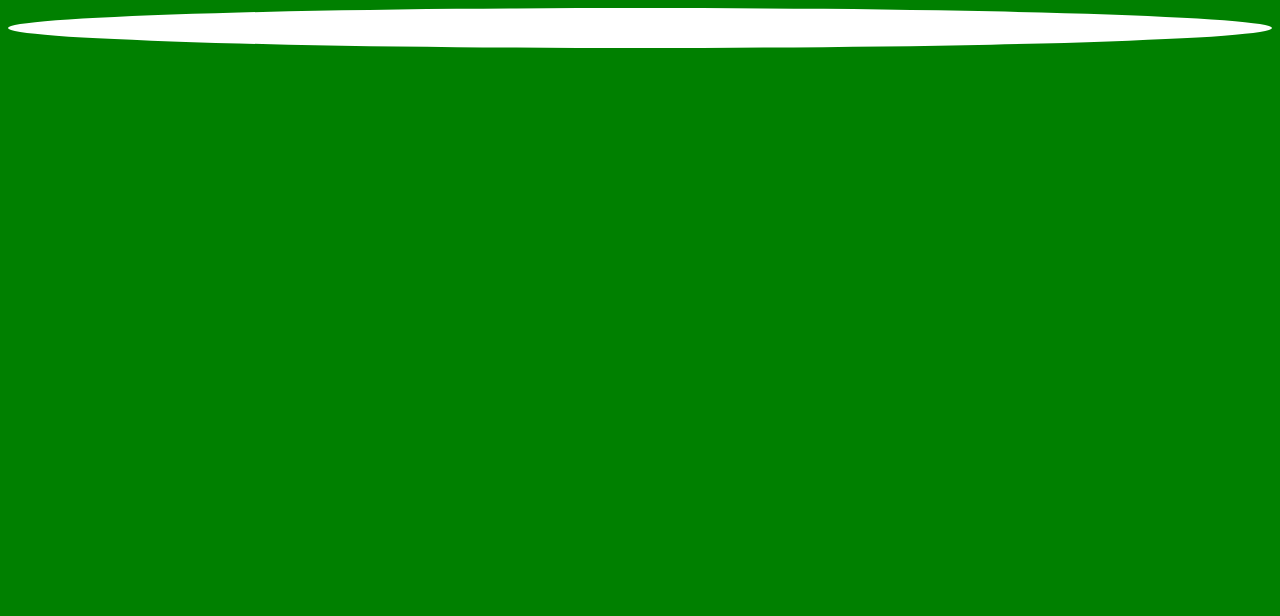
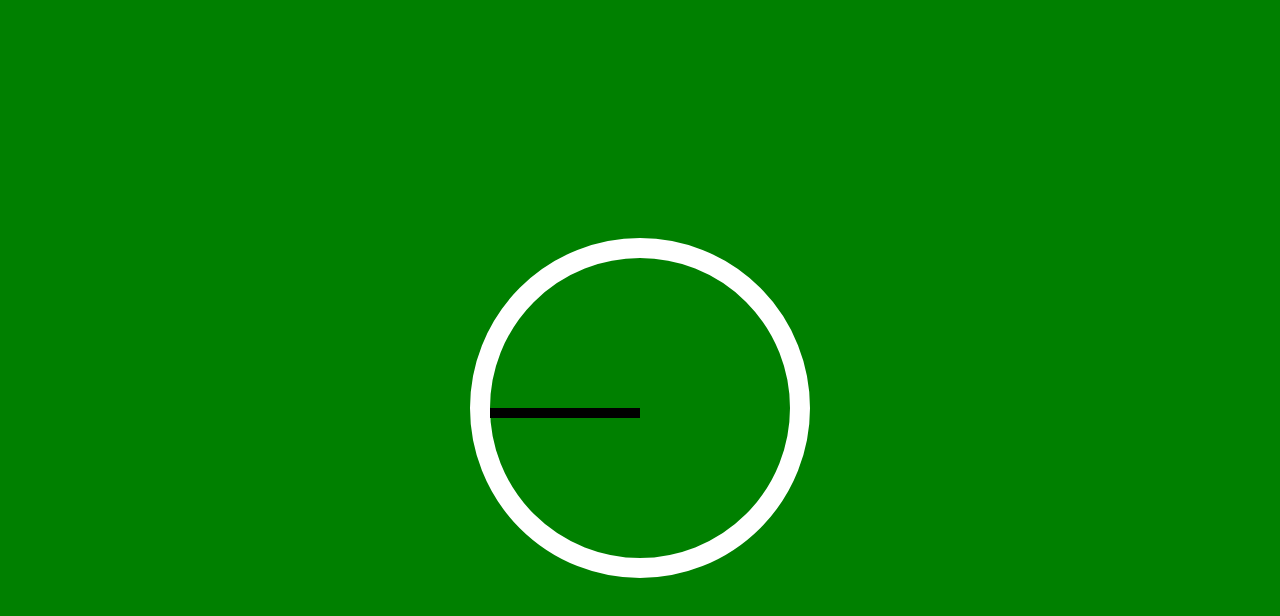
Before and after one commit to treaganbirbal/js_clock, a plain HTML site: page index.html in a window 1280 px wide. Drawn offline with Linux system fonts and the light colour scheme.

Commit message:
diplay sec, min ,hr hands

```diff
--- a/styles.css
+++ b/styles.css
@@ -1,11 +1,36 @@
-body {
+html {
     background-color: green;
     text-align: center;
     font-family: Arial, Helvetica, sans-serif;
     font-size: 10px;
 }
 
-.clockFace {
+body{
+    font-size: 2rem;
+    display: flex;
+    flex: 1;
+    min-height: 100vh;
+    align-items: center;
+}
+
+.clock{
+    width: 30rem;
+    height: 30rem;
     border: 20px solid white;
     border-radius: 50%;
+    margin: 50px auto;
 }
+
+.clockFace {
+    position: relative;
+    width: 100%;
+    height: 100%;
+}
+
+.hand{
+    height: 10px;
+    width: 50%;
+    background-color: black;
+    position: absolute;
+    top: 50%;
+}
```
